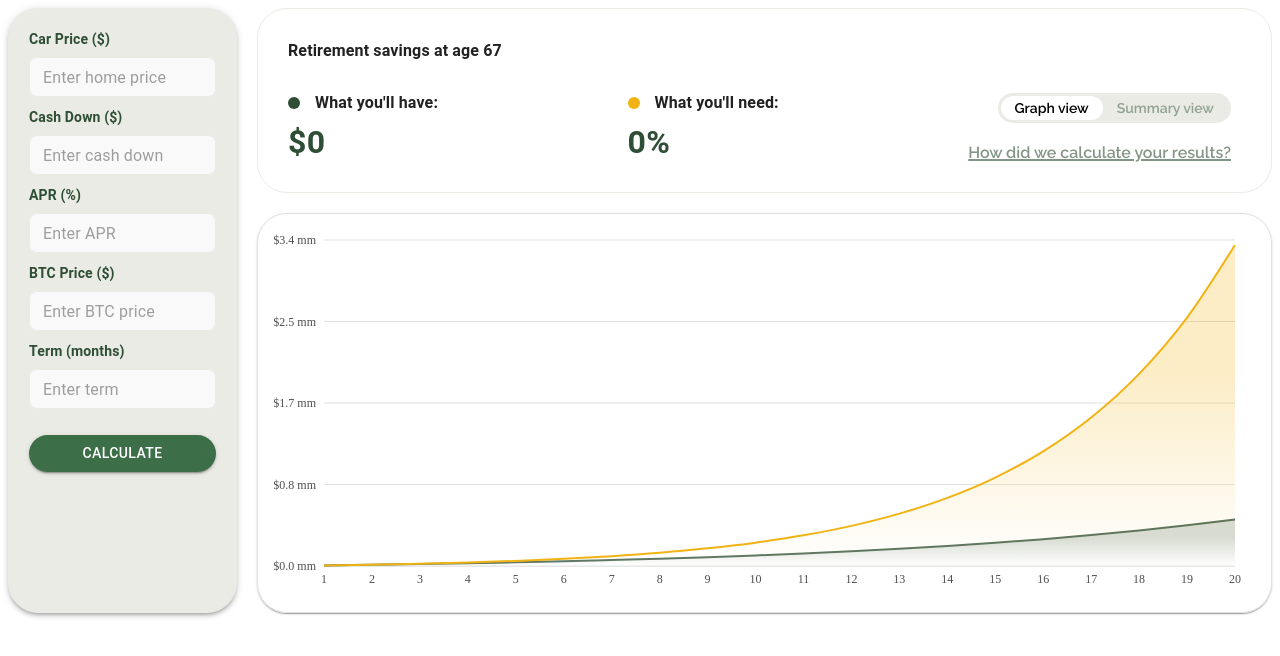
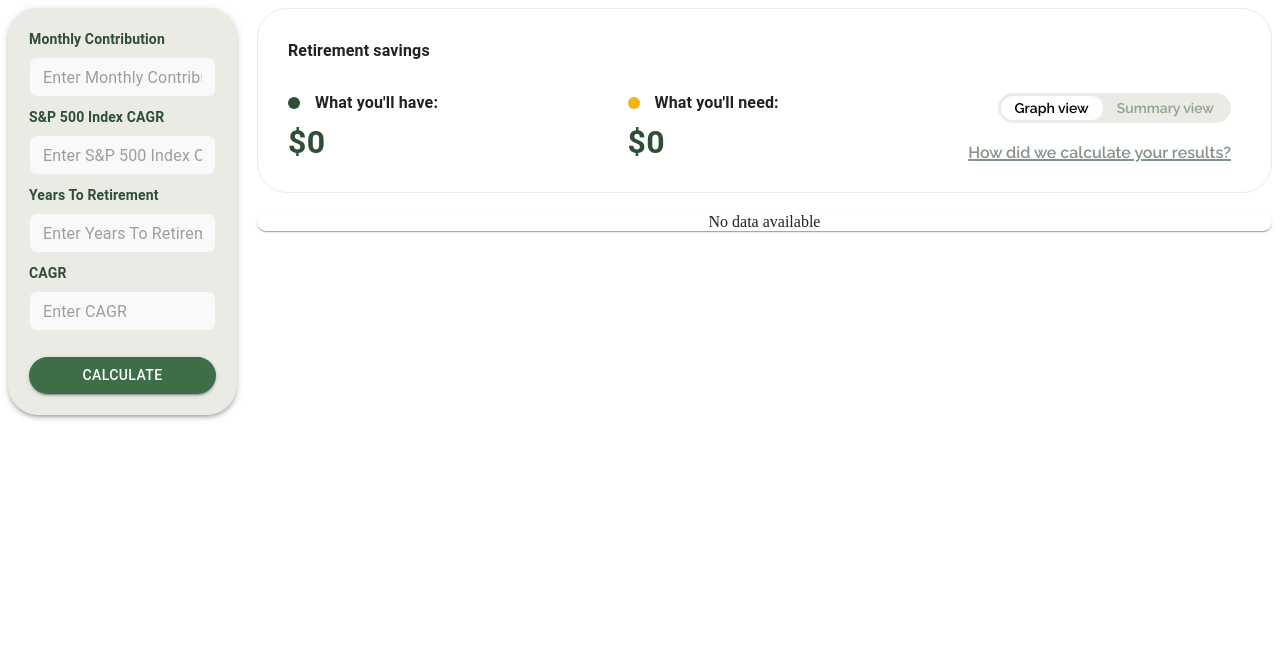
Before and after one commit to acvid3/bitcoinmath-calc-components, a React (Create React App) app: page / in a window 1280 px wide. Shown: the top 656 px of the page. Built offline with nearby package versions, Linux system fonts and the light colour scheme; no server answers; the HTML template or start-up script is replaced by a standard one.

Commit message:
Add data from response

```diff
--- a/src/App.js
+++ b/src/App.js
@@ -3,25 +3,16 @@ import {Box, Paper} from '@mui/material';
 import {ResultProvider} from './context/ResultContext';
 import FinancialCalculatorForm from './components/FinancialCalculatorForm';
 import ResultsTable from './components/ResultsTable';
-import FinancialChart from './components/FinancialChart';
 import {adjustChartSize} from './utils/resizeObserver';
 import ToolbarWithResults from './components/ToolbarWithResults';
 import {CagrProvider} from './context/CagrContext';
-import CagrInputRange from './components/CagrInputRange';
-import InfoCard from './components/InfoCard';
 import DualAreaChart from './components/DualAreaChart';
+
 
 const App = () => {
     const containerRef = useRef(null);
     const [chartSize, setChartSize] = useState({width: 600, height: 400});
-    const [chartData, setChartData] = useState({
-        status: 'success',
-        data: {
-            years: [1, 2, 3, 4, 5, 6, 7, 8, 9, 10, 11, 12, 13, 14, 15, 16, 17, 18, 19, 20],
-            standard_values: [6000, 12780, 20441.4, 29098.78, 38881.62, 49936.23, 62427.95, 76543.58, 92494.24, 110518.49, 130885.9, 153901.07, 179908.2, 209296.27, 242504.79, 280030.41, 322434.36, 370350.83, 424496.44, 485680.97],
-            btc_values: [6000, 13740, 23724.6, 36604.73, 53220.11, 74653.94, 102303.58, 137971.62, 183983.39, 243338.57, 319906.75, 418679.71, 546096.83, 710464.91, 922499.74, 1196024.66, 1548871.81, 2004044.63, 2591217.58, 3348670.68],
-        },
-    });
+    const [chartData, setChartData] = useState({});
     const [toggleResultsChart, setToggleResultsChart] = useState(true);
 
     useEffect(() => {
@@ -40,6 +31,7 @@ const App = () => {
                     display: 'flex',
                     flexDirection: 'row',
                     gap: '20px',
+                    justifyContent: 'center',
                     '@media (max-width: 678px)': {
                         flexDirection: 'column',
                         width: '100%',
--- a/src/api/index.js
+++ b/src/api/index.js
@@ -32,23 +32,3 @@ export const calculateRetirementData = async (data) => {
         }
     }
 };
-
-const inputData = {
-    monthly_contribution: 500,
-    standard_rate: 13,
-    btc_rate: 29,
-    years_to_retirement: 20,
-    current_retirement_savings: 10000,
-    current_age: 35,
-    retirement_age: 55,
-    monthly_budget_in_retirement: 2000,
-};
-
-(async () => {
-    try {
-        const result = await calculateRetirementData(inputData);
-        console.log('API Response:', result);
-    } catch (error) {
-        console.error('Error occurred:', error.message);
-    }
-})();
--- a/src/components/DualAreaChart/index.jsx
+++ b/src/components/DualAreaChart/index.jsx
@@ -1,18 +1,31 @@
 import React, { useMemo } from 'react';
 import { AreaChart, Area, XAxis, YAxis, Tooltip, ResponsiveContainer, CartesianGrid } from 'recharts';
 import { Box } from '@mui/material';
+import {useResult} from "../../context/ResultContext";
+// import results from '../../api/testResult.json';
 
 const DualAreaChart = ({ data }) => {
+    const { results } = useResult();
+
+    const resultData = {
+        standard_values: results?.yearly_values_stocks,
+        btc_values: results?.yearly_values_bitcoin,
+    }
+
+    console.log("results: ", resultData);
+
     const chartData = useMemo(() => {
-        if (!data || !data.years || !data.standard_values || !data.btc_values) {
+
+        if (!resultData || !resultData.standard_values || !resultData.btc_values) {
             return [];
         }
-        return data.years.map((year, index) => ({
-            year,
-            standard: data.standard_values[index] || 0,
-            btc: data.btc_values[index] || 0,
+
+        return resultData.standard_values.map((value, index) => ({
+            year: value.year || 0,
+            standard: resultData.standard_values[index]?.investment || 0,
+            btc: resultData.btc_values[index]?.investment || 0,
         }));
-    }, [data]);
+    }, [results]);
 
     if (chartData.length === 0) {
         return <div>No data available</div>;
--- a/src/components/FinancialCalculatorForm/constants.js
+++ b/src/components/FinancialCalculatorForm/constants.js
@@ -1,7 +1,6 @@
 export const inputFields = [
-    { id: 'carPrice', label: 'Car Price ($)', placeholder: 'Enter home price' },
-    { id: 'cashDown', label: 'Cash Down ($)', placeholder: 'Enter cash down' },
-    { id: 'apr', label: 'APR (%)', placeholder: 'Enter APR' },
-    { id: 'btcPrice', label: 'BTC Price ($)', placeholder: 'Enter BTC price' },
-    { id: 'term', label: 'Term (months)', placeholder: 'Enter term' },
+    { id: 'monthly_contribution', label: 'Monthly Contribution', placeholder: 'Enter Monthly Contribution' },
+    { id: 'snp500_index_cagr', label: 'S&P 500 Index CAGR', placeholder: 'Enter S&P 500 Index CAGR' },
+    { id: 'years_to_retirement', label: 'Years To Retirement', placeholder: 'Enter Years To Retirement' },
+    { id: 'cagr', label: 'CAGR', placeholder: 'Enter CAGR' },
 ];
--- a/src/components/FinancialCalculatorForm/index.jsx
+++ b/src/components/FinancialCalculatorForm/index.jsx
@@ -1,7 +1,7 @@
 import React, { useEffect, useState } from 'react';
 import { Box, Paper, Button } from '@mui/material';
 import { useResult } from '../../context/ResultContext';
-import { calculateAutoPurchaseData } from '../../api';
+import {calculateAutoPurchaseData, calculateRetirementData} from '../../api';
 import { inputFields } from './constants';
 import { styles } from './styles';
 import Input from '../Input';
@@ -18,7 +18,7 @@ const FinancialCalculatorForm = () => {
             try {
                 if (cagrValue) {
                     const updatedFormData = { ...formData, cagr: cagrValue };
-                    const results = await calculateAutoPurchaseData(updatedFormData);
+                    const results = await calculateRetirementData(updatedFormData);
                     setResults(results);
                 }
             } catch (error) {
@@ -31,7 +31,7 @@ const FinancialCalculatorForm = () => {
 
     const handleCalculate = async () => {
         try {
-            const results = await calculateAutoPurchaseData(formData);
+            const results = await calculateRetirementData(formData);
             setResults(results);
         } catch (error) {
             console.error('Error fetching results:', error);
--- a/src/components/ResultsTable/index.jsx
+++ b/src/components/ResultsTable/index.jsx
@@ -10,12 +10,12 @@ const toCapitalCase = (word) => {
 };
 
 const formatResults = (results) => {
-    if (!results || !results.tradefi) return [];
+    if (!results || !results.comparison || !results.comparison.standard) return [];
 
-    return Object.keys(results.tradefi).map((key) => ({
+    return Object.keys(results.comparison.standard).map((key) => ({
         label: toCapitalCase(key.replace(/_/g, ' ')),
-        tradefi: results.tradefi[key],
-        btc: results.btc[key],
+        tradefi: results.comparison.standard[key],
+        btc: results.comparison.bitcoin[key],
     }));
 };
 
@@ -27,10 +27,11 @@ const ResultsTable = () => {
     }
 
     const formattedData = formatResults(results);
+    console.log("difference: ", results);
 
     return (
         <TableContainer>
-            <Table>
+            <Table sx={{fontWeight: 600}}>
                 <TableBody>
                     {formattedData.map(({ label, tradefi, btc }) => (
                         <TableRow key={label}>
@@ -39,6 +40,16 @@ const ResultsTable = () => {
                             <TableCell align="right">${btc}</TableCell>
                         </TableRow>
                     ))}
+                    <TableRow sx={{fontWeight: 700}}>
+                        <TableCell>Difference $</TableCell>
+                        <TableCell align="right">{" "}</TableCell>
+                        <TableCell align="right">${results?.comparison?.difference?.value}</TableCell>
+                    </TableRow>
+                    <TableRow sx={{fontWeight: 700}}>
+                        <TableCell>Difference %</TableCell>
+                        <TableCell align="right">{" "}</TableCell>
+                        <TableCell align="right">${results?.comparison?.difference?.percentage}</TableCell>
+                    </TableRow>
                 </TableBody>
             </Table>
         </TableContainer>
--- a/src/components/ToolbarWithResults/index.jsx
+++ b/src/components/ToolbarWithResults/index.jsx
@@ -14,23 +14,28 @@ const ToolbarWithResults = ({toggleResultsChart, setToggleResultsChart}) => {
         setToggleResultsChart(false);
     }
 
+    const index = results?.yearly_values_stocks.length - 1;
+
+    const whatYoullHave = results?.yearly_values_stocks[index].investment || '0';
+    const whatYoullNeed = results?.yearly_values_bitcoin[index].investment || '0';
+
     return (
         <Box sx={styles.container}>
-            <Typography sx={styles.title}>Retirement savings at age 67</Typography>
+            <Typography sx={styles.title}>Retirement savings</Typography>
             <Box sx={styles.childContainer}>
                 <Box>
                     <Typography sx={styles.label}>
                         <Box sx={styles.marker('#2E4E35')}></Box>
                         What you'll have:
                     </Typography>
-                    <Typography sx={styles.primaryText}>${results?.difference?.dollar || 0}</Typography>
+                    <Typography sx={styles.primaryText}>${whatYoullHave}</Typography>
                 </Box>
                 <Box>
                     <Typography sx={styles.label}>
                         <Box sx={styles.marker('#F1B314')}></Box>
                         What you'll need:
                     </Typography>
-                    <Typography sx={styles.primaryText}>{results?.difference?.percent || '0%'}</Typography>
+                    <Typography sx={styles.primaryText}>${whatYoullNeed}</Typography>
                 </Box>
                 <Box sx={styles.tabsContainer}>
                     <Box sx={styles.tabs}>
```
